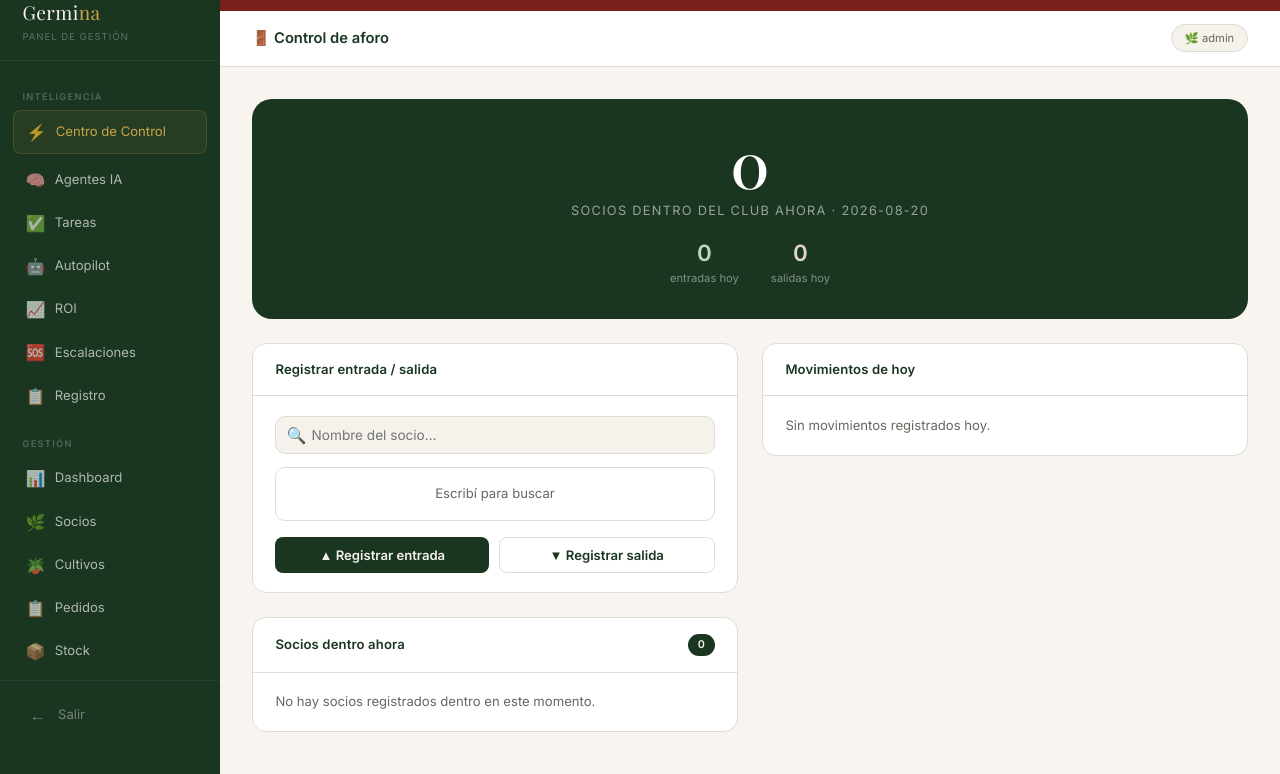
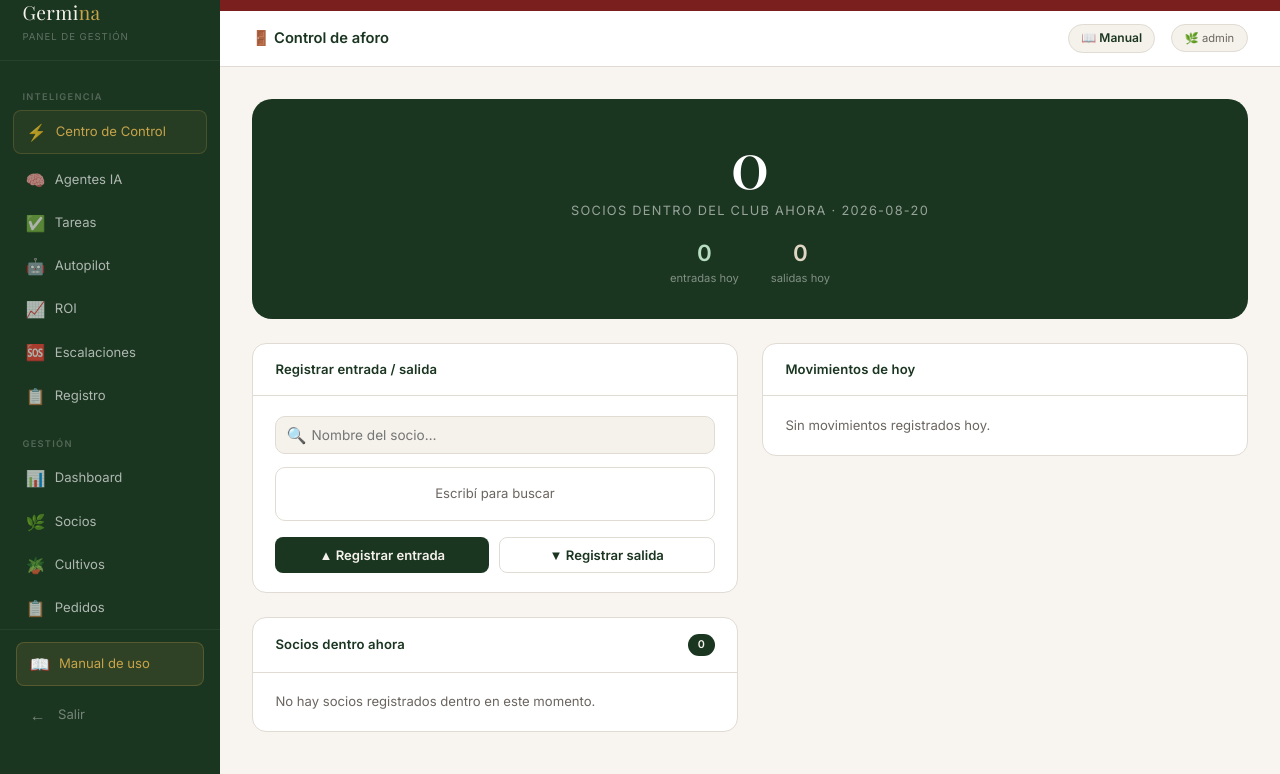
Before and after one commit to gabrielcopiz/germina-app, a Flask app: page /admin/aforo in a window 1280 px wide. Shown: the part 26-800 px from the top of the page. Run offline with Flask 3, Linux system fonts and the light colour scheme; a user stored in the database is signed in; data comes from the database, SQL or seed files in the repository; data that the repository does not hold is empty; some libraries are stand-ins or nearby versions.

Commit message:
feat: link al manual en sidebar y topbar del panel admin
- Botón 'Manual' dorado en el pie del sidebar (siempre visible)
- Botón '📖 Manual' en la barra superior de todas las pantallas
- Ambos abren el manual en nueva pestaña

Co-Authored-By: Claude Sonnet 4.6 <noreply@anthropic.com>

```diff
--- a/templates/admin/base_admin.html
+++ b/templates/admin/base_admin.html
@@ -315,6 +315,11 @@ tbody tr:hover { background: var(--cream); cursor: pointer; }
     </a>
   </nav>
   <div class="sidebar-footer">
+    <a href="{{ url_for('manual_usuario') }}" target="_blank"
+       class="nav-item"
+       style="background:rgba(200,164,74,0.12);border:1px solid rgba(200,164,74,0.25);margin-bottom:0.5rem;color:var(--gold);">
+      <span class="nav-icon">📖</span> Manual de uso
+    </a>
     <a href="{{ url_for('admin_logout') }}" class="nav-item" style="color:rgba(255,255,255,0.4);">
       <span class="nav-icon">←</span> Salir
     </a>
@@ -337,6 +342,15 @@ tbody tr:hover { background: var(--cream); cursor: pointer; }
       {% elif session.get('user_role') == 'operador' %}
       <span style="font-size:0.68rem;background:var(--green-pale);color:var(--green-mid);padding:0.25rem 0.6rem;border-radius:100px;border:1px solid var(--green-light);">Operador</span>
       {% endif %}
+      <a href="{{ url_for('manual_usuario') }}" target="_blank"
+         style="display:flex;align-items:center;gap:0.35rem;font-size:0.75rem;font-weight:600;
+                color:var(--green-deep);background:var(--cream);border:1px solid var(--border);
+                padding:0.28rem 0.75rem;border-radius:100px;text-decoration:none;
+                transition:all 0.15s;"
+         onmouseover="this.style.background='var(--green-pale)'"
+         onmouseout="this.style.background='var(--cream)'">
+        📖 Manual
+      </a>
       <span class="topbar-club">🌿 {{ session.get('user_nombre', 'Admin') }}</span>
     </div>
   </div>
```
